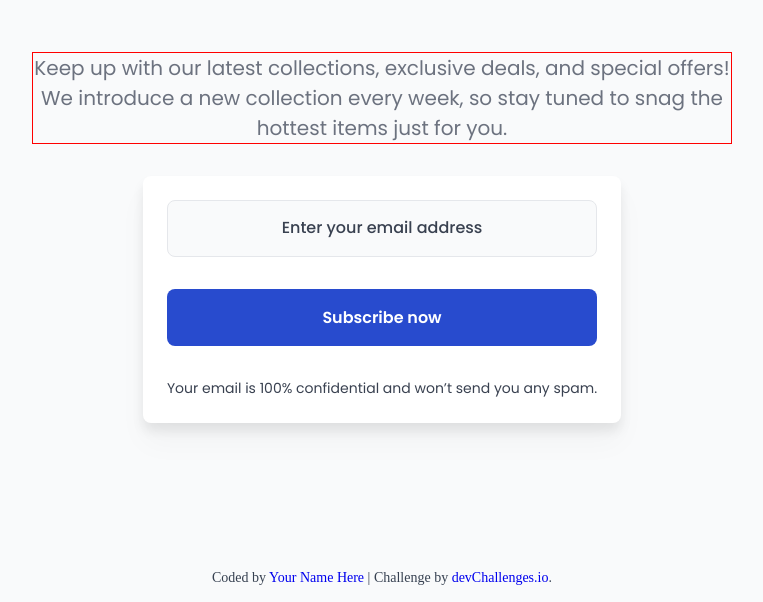
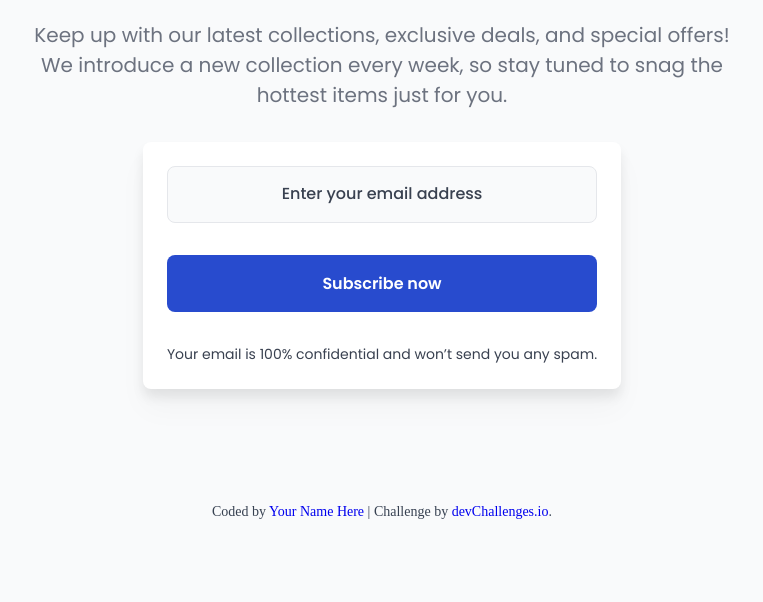
Before and after one commit to tunjenicholas-eng/join-our-newsletter, a plain HTML site: page index.html in a window 1280 px wide. Shown: the part 230-832 px from the top of the page, without its empty margins (258-1021 px from the left). Drawn offline with Linux system fonts and the light colour scheme.

Commit message:
NewsLetter page design

```diff
--- a/newsletter.css
+++ b/newsletter.css
@@ -29,7 +29,6 @@ body {
 
 .newsletter-content .description {
     width: 100%;
-    border: 1px solid red;
     font-size: 1.25rem;
     font-family: "Poppins", sans-serif;
     font-weight: 400;
@@ -133,7 +132,7 @@ body {
     .newsletter-container {
         width: 100%;
         margin: 2em auto;
-        padding: 3em;
+        padding: 1em;
     }
     .subscription-details{
         max-width: 600px;
```
